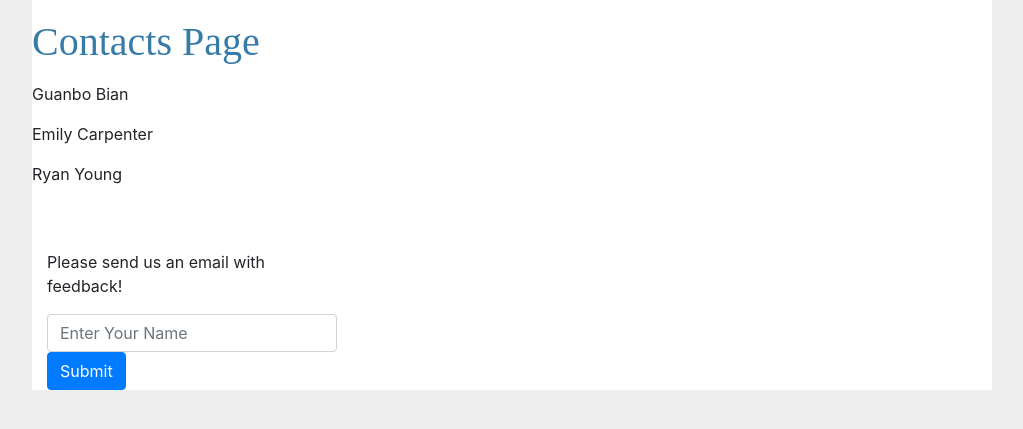
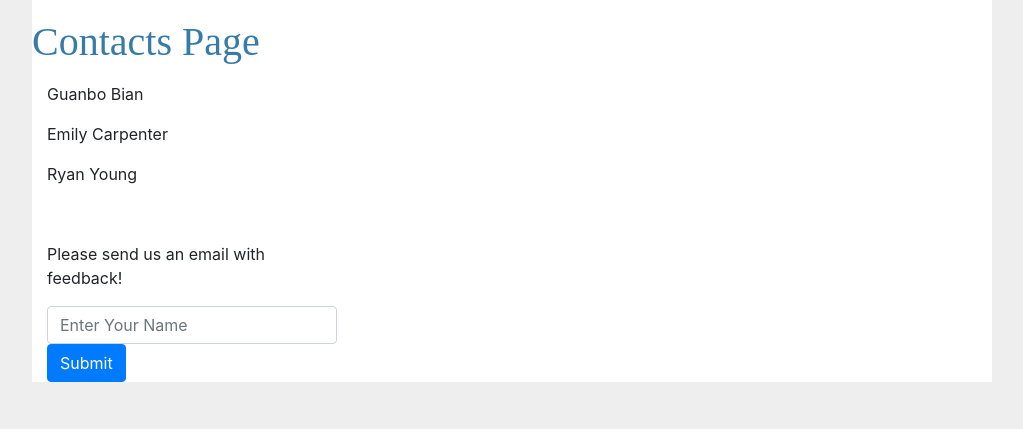
Before and after one commit to elcarpenter/CSPB-Pathways, a Flask app: template templates/contact.html in a window 1280 px wide. Shown: the part 127-556 px from the top of the page, without its empty margins (128-1151 px from the left). Run offline with Flask 2, Linux system fonts and the light colour scheme; the template is opened without the code that fills it, so the values that code supplies are empty; some libraries are stand-ins or nearby versions.

Commit message:
Updated some html templates

```diff
--- a/app/templates/contact.html
+++ b/app/templates/contact.html
@@ -6,10 +6,17 @@
 {% block body %}
 
     <h1>Contacts Page</h1>
-    <p>Guanbo Bian</p>
-    <p>Emily Carpenter</p>
-    <p>Ryan Young</p>
-    <br>
+    <form action="{{ url_for('contact') }}" method="post">
+        <div class="container-fluid">
+            <div class="form-group row">
+                <div class="col-md-4">
+                    <p>Guanbo Bian</p>
+                    <p>Emily Carpenter</p>
+                    <p>Ryan Young</p>
+                </div>
+            </div>
+        </div>
+    </form>
     <br>
     <form action="{{ url_for('contact') }}" method="post">
         <div class="container-fluid">
--- a/app/templates/plan.html
+++ b/app/templates/plan.html
@@ -1,6 +1,8 @@
 {% extends "base.html" %}
 {% block body %}
 
+        <h3>WARNING: If you already have a schedule created, submitting another will remove your old schedule</h3>
+        <p>Click <a href="{{ url_for('user', username=current_user.username) }}">here</a> to see your current schedule</p>
         <h6>Classes already taken:</h6>
         <form method="POST" action="/plan">
         CSPB 1300 <input type="checkbox" value="1" name="mycheckbox">&nbsp;
```
Also changed, not shown: app/templates/index.html (+5 -6 lines).
